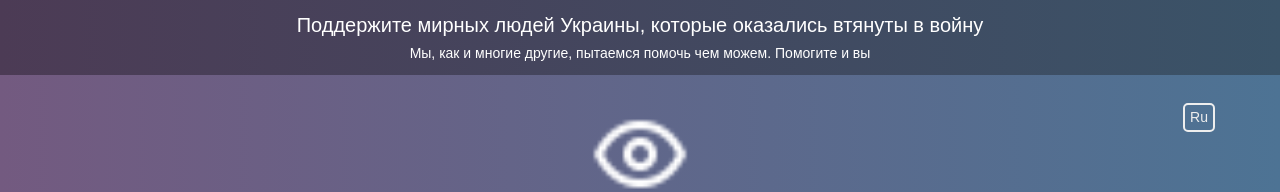
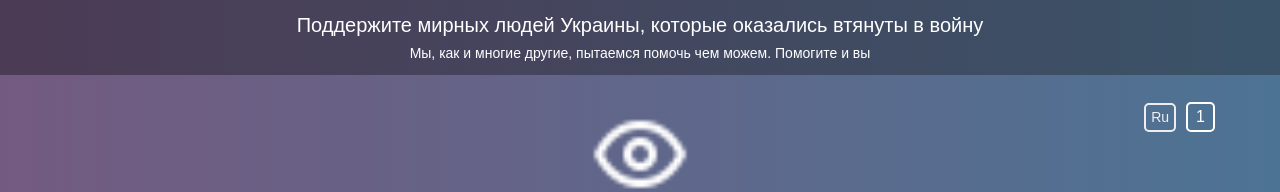
Before and after one commit to ecomnazar/blimb2, a React (Vite) app: page / in a window 1280 px wide. Shown: the top 192 px of the page. Built offline with nearby package versions, Linux system fonts and the light colour scheme.

Commit message:
Add files via upload

```diff
--- a/src/components/App/style.scss
+++ b/src/components/App/style.scss
@@ -76,6 +76,31 @@ body{
 
 .header{
     padding-top: 100px;
+    .ring{
+        position: relative;
+        p{
+            margin-left: 10px;
+            border: 2px solid #fff;
+            padding: 4px 8px;
+            color: #fff;
+            border-radius: 5px;
+            cursor: pointer;
+        }
+        ul{
+            position: absolute;
+            top: 200%;
+            left: 27%;
+            li{
+                list-style: none;
+                margin-bottom: 5px;
+                border: 2px solid white;
+                color: #fff;
+                padding: 4px 8px;
+                border-radius: 5px;
+                cursor: pointer;
+            }
+        }
+    }
     .mini{
             position: absolute;
             top: 55%;
--- a/src/components/Header/Header.tsx
+++ b/src/components/Header/Header.tsx
@@ -2,6 +2,7 @@ import React, { Dispatch, SetStateAction } from 'react'
 import { IData } from '../../Models/DataModel'
 import { AppContext } from '../App/App'
 import song from '../../../public/music.wav'
+import song2 from '../../../public/music2.mp3'
 import {Howl} from 'howler'
 
 interface HeaderProps{
@@ -12,9 +13,23 @@ interface HeaderProps{
 
 export const Header = ({ langData, activeIndex, setActiveIndex }: HeaderProps) => {
 
+    const songList = ['song', 'song2']
+    const ringIcon = ['1', '2', '3']
+    const [songIndex, setSongIndex] = React.useState(0)
+    const [ringHide, setRingHide] = React.useState(false)
+
+    const onClickIndex1 = () => {
+        setSongIndex(0)
+        setRingHide(false)
+    }
+    const onClickIndex2 = () => {
+        setSongIndex(1)
+        setRingHide(false)
+    }
+
   const soundPlay = () => {
     const Sounds = new Howl({
-        src: [song]
+        src: songIndex === 0 ? song : song2
       })
       Sounds.play()
       console.log("sound")
@@ -277,6 +292,13 @@ const onClickBack = () => {
                 </div>
                 <div className='row2'>
                     <h2 onClick={onClickLanguage}>{languages[activeIndex]}</h2>
+                    <div className='ring'>
+                        <p onClick={() => setRingHide(!ringHide)}>{ringIcon[songIndex]}</p>
+                        {ringHide && <ul>
+                            <li onClick={onClickIndex1}>1</li>
+                            <li onClick={onClickIndex2}>2</li>
+                        </ul>}
+                    </div>
                 </div>
             </div>
             <div className={hide ? 'headerMiddle2Hide' : 'headerMiddle2'}>
```
Also changed, not shown: 1 other file (tests, documents, lock files or other folders).
